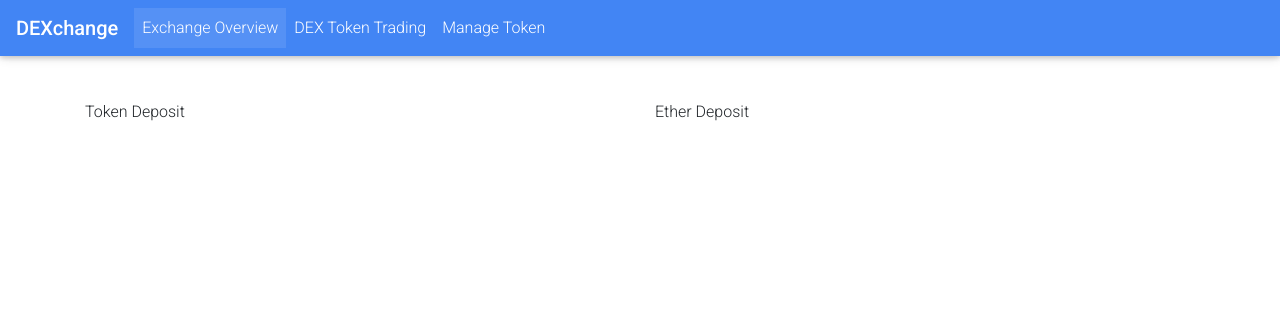
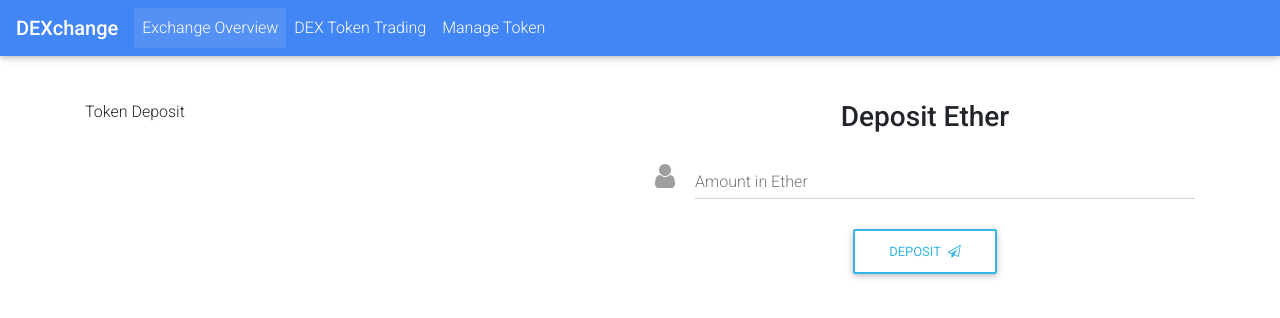
Before and after one commit to Parsh/DEXchange, a React (Create React App) app: page / in a window 1280 px wide. Shown: the top 318 px of the page. Built offline with nearby package versions, Linux system fonts and the light colour scheme.

Commit message:
UI: Ether Deposit

```diff
--- a/src/presentationalComponents/Deposit/EtherDeposit.js
+++ b/src/presentationalComponents/Deposit/EtherDeposit.js
@@ -1,7 +1,21 @@
 import React from 'react';
 
+import { Input, Button, Fa } from 'mdbreact';
+
 const EtherDeposit = props => {
-  return <div>Ether Deposit</div>;
+  return (
+    <form>
+      <p className="h3 text-center mb-4">Deposit Ether</p>
+      <div className="grey-text">
+        <Input label="Amount in Ether" icon="user" group type="text" />
+      </div>
+      <div className="text-center">
+        <Button outline color="info">
+          Deposit <Fa icon="paper-plane-o" className="ml-1" />
+        </Button>
+      </div>
+    </form>
+  );
 };
 
 export default EtherDeposit;
```
